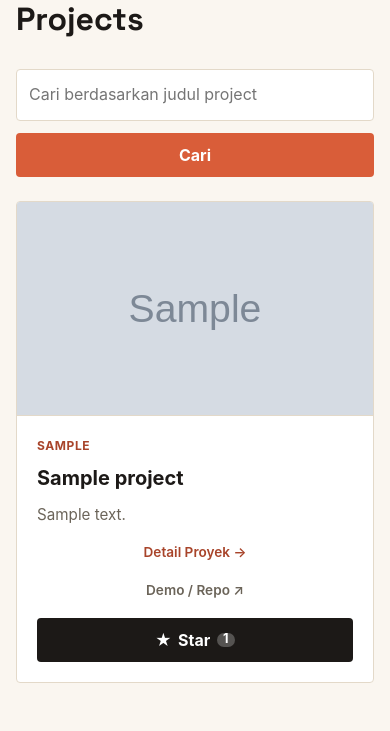
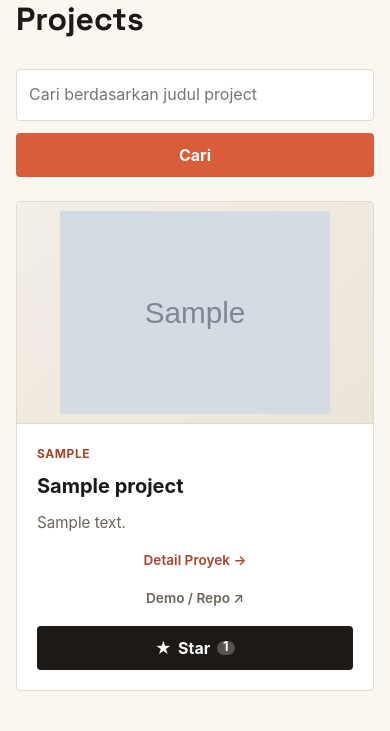
Before and after one commit to Faris2506615223/myportfolio, a Django app: page /projects/ in a window 390 px wide. Shown: the part 138-869 px from the top of the page. Run offline with Django 5.2, Linux system fonts and the light colour scheme; tables that the repository leaves empty hold one stand-in row (values such as "Sample post"); grey boxes marked "Sample" are stand-in pictures; some web fonts are replaced.

Commit message:
fix: fix the project img layout

```diff
--- a/static/css/style.css
+++ b/static/css/style.css
@@ -696,7 +696,7 @@ h1, .brand {
 
 .project-page-grid {
     display: grid;
-    grid-template-columns: repeat(auto-fit, minmax(280px, 1fr));
+    grid-template-columns: repeat(auto-fill, minmax(320px, 1fr));
     gap: 1.5rem;
 }
 
@@ -717,8 +717,10 @@ h1, .brand {
 
 .project-page-thumb {
     width: 100%;
-    height: 180px;
-    background-color: var(--color-bg-ground);
+    height: auto;
+    aspect-ratio: 16 / 9;
+    padding: 0.75rem;
+    background: linear-gradient(145deg, #f3eee6, #ebe4d9);
     overflow: hidden;
     border-bottom: 1px solid var(--line);
 }
@@ -726,7 +728,7 @@ h1, .brand {
 .project-page-thumb img {
     width: 100%;
     height: 100%;
-    object-fit: cover;
+    object-fit: contain;
     display: block;
 }
 
@@ -833,8 +835,9 @@ h1, .brand {
 
 .project-detail-hero-img {
     width: 100%;
-    max-height: 420px;
-    background-color: var(--color-bg-ground);
+    aspect-ratio: 16 / 9;
+    padding: 1rem;
+    background: linear-gradient(145deg, #f3eee6, #ebe4d9);
     border: 1px solid var(--line);
     border-radius: var(--radius);
     overflow: hidden;
@@ -844,7 +847,7 @@ h1, .brand {
 .project-detail-hero-img img {
     width: 100%;
     height: 100%;
-    object-fit: cover;
+    object-fit: contain;
     display: block;
 }
 
@@ -1262,7 +1265,9 @@ h1, .brand {
     }
 
     .project-page-thumb {
-        height: clamp(170px, 55vw, 240px);
+        height: auto;
+        aspect-ratio: 16 / 10;
+        padding: 0.6rem;
     }
 
     .experience-actions,
@@ -1292,8 +1297,8 @@ h1, .brand {
     }
 
     .project-detail-hero-img {
-        max-height: none;
         aspect-ratio: 16 / 10;
+        padding: 0.75rem;
     }
 
     .form-group input,
```
